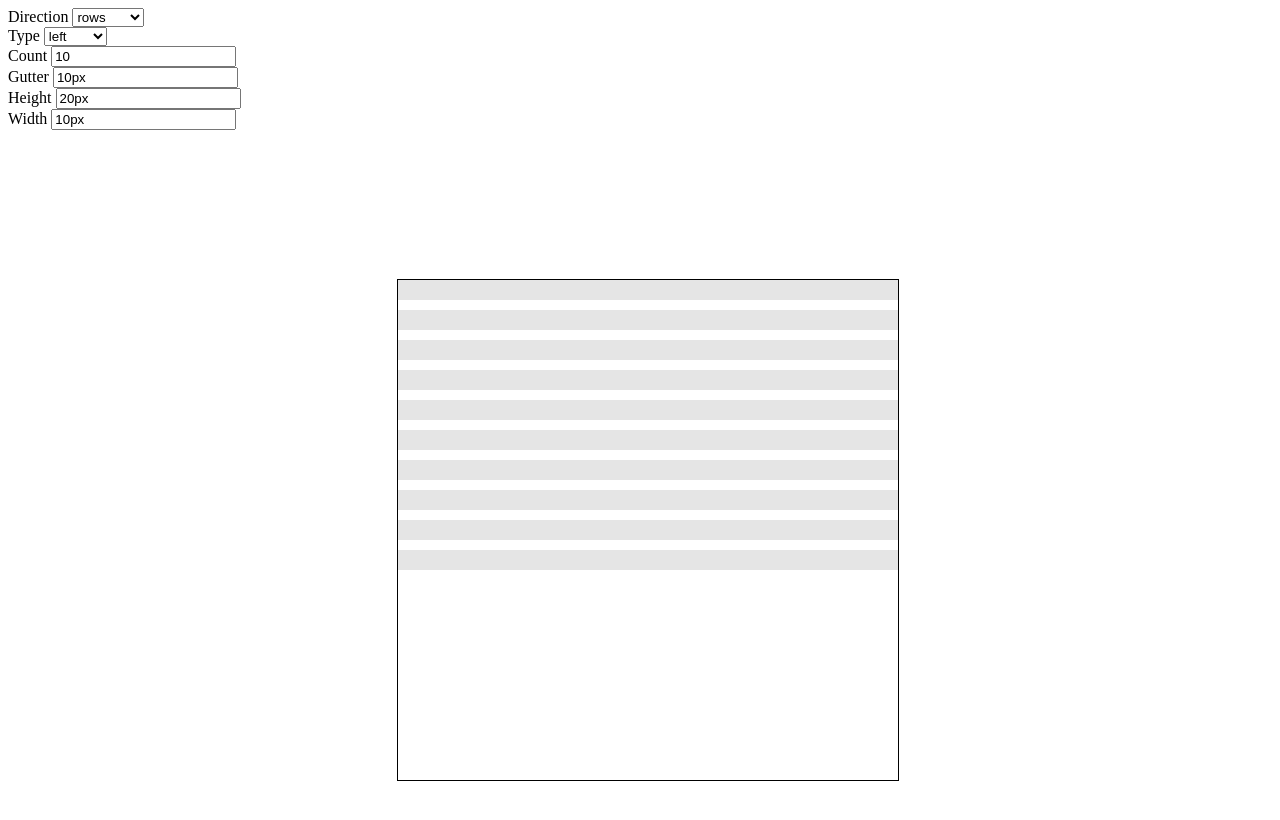
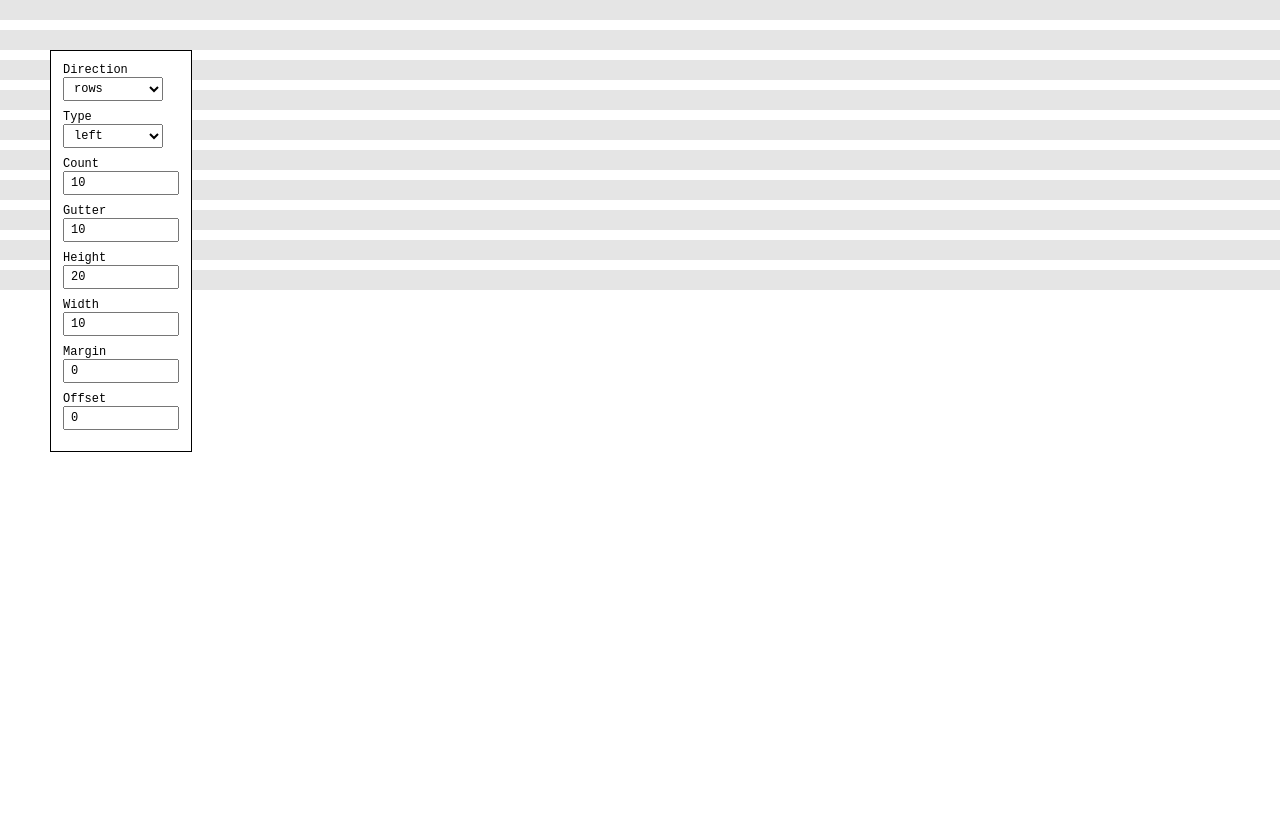
Before and after one commit to stkao05/layout-grid, a website: page demo/index.html in a window 1280 px wide. Drawn offline with Linux system fonts and the light colour scheme.

Commit message:
Demo page: style refinement

```diff
--- a/demo/index.html
+++ b/demo/index.html
@@ -9,31 +9,6 @@
     <link rel="stylesheet" href="./style.css" type="text/css" />
   </head>
   <body>
-    <style>
-      main {
-        display: flex;
-        align-items: center;
-        justify-content: center;
-        width: 100vw;
-        height: 100vh;
-      }
-
-      .grid-container {
-        width: 500px;
-        height: 500px;
-        position: relative;
-        outline: 1px solid black;
-      }
-
-      layout-grid {
-        position: absolute;
-        top: 0;
-        left: 0;
-        width: 100%;
-        height: 100%;
-      }
-    </style>
-
     <div class="control">
       <div>
         <label>Direction</label>
@@ -66,22 +41,58 @@
       </div>
       <div>
         <label>Gutter</label>
-        <input type="text" value="10px" name="grid-gutter" id="grid-gutter" />
+        <input
+          type="number"
+          value="10"
+          name="grid-gutter"
+          id="grid-gutter"
+          unit="px"
+        />
       </div>
       <div>
         <label>Height</label>
-        <input type="text" value="20px" name="grid-height" id="grid-height" />
+        <input
+          type="number"
+          value="20"
+          name="grid-height"
+          id="grid-height"
+          unit="px"
+        />
       </div>
       <div>
         <label>Width</label>
-        <input type="text" value="10px" name="grid-width" id="grid-width" />
+        <input
+          type="number"
+          value="10"
+          name="grid-width"
+          id="grid-width"
+          unit="px"
+        />
+      </div>
+      <div>
+        <label>Margin</label>
+        <input
+          type="number"
+          value="0"
+          name="grid-margin"
+          id="grid-margin"
+          unit="px"
+        />
+      </div>
+      <div>
+        <label>Offset</label>
+        <input
+          type="number"
+          value="0"
+          name="grid-offset"
+          id="grid-offset"
+          unit="px"
+        />
       </div>
     </div>
 
-    <main>
-      <div class="grid-container">
-        <layout-grid id="layout-grid" color="rgb(0, 0, 0, 0.1)"> </layout-grid>
-      </div>
-    </main>
+    <div class="grid-container">
+      <layout-grid id="layout-grid" color="rgb(0, 0, 0, 0.1)"> </layout-grid>
+    </div>
   </body>
 </html>
--- a/demo/main.js
+++ b/demo/main.js
@@ -4,7 +4,13 @@ window.addEventListener("DOMContentLoaded", (event) => {
   function renderGrid() {
     document.querySelectorAll("select, input").forEach((input) => {
       const name = input.name.replace("grid-", "");
-      const value = input.value;
+      let value = input.value;
+
+      const unit = input.getAttribute("unit");
+      if (unit) {
+        value = `${value}${unit}`;
+      }
+
       grid.setAttribute(name, value);
     });
   }
--- a/demo/style.css
+++ b/demo/style.css
@@ -0,0 +1,55 @@
+html {
+  font-family: monospace, sans-serif;
+  font-size: 12px;
+}
+
+* {
+  font-family: monospace, sans-serif;
+  font-size: 12px;
+}
+
+main {
+  display: flex;
+  align-items: center;
+  justify-content: center;
+  width: 100vw;
+  height: 100vh;
+}
+
+.control {
+  position: fixed;
+  top: 50px;
+  left: 50px;
+  background: white;
+  border: 1px solid black;
+  z-index: 20;
+  padding: 1rem;
+}
+
+.control input,
+select {
+  width: 100px;
+  padding: 0.25rem 0.5rem;
+  margin-bottom: 0.75rem;
+}
+
+.control label {
+  display: block;
+}
+
+.grid-container {
+  width: 100vw;
+  height: 100vh;
+  position: fixed;
+  top: 0;
+  left: 0;
+  z-index: 10;
+}
+
+layout-grid {
+  position: absolute;
+  top: 0;
+  left: 0;
+  width: 100%;
+  height: 100%;
+}
--- a/src/index.js
+++ b/src/index.js
@@ -107,9 +107,6 @@ class LayoutGrid extends HTMLElement {
     }
 
     switch (attr.type) {
-      case "stretch": {
-        break;
-      }
       case "top": {
         if (attr.direction == "rows") {
           style.alignContent = "start";
```
